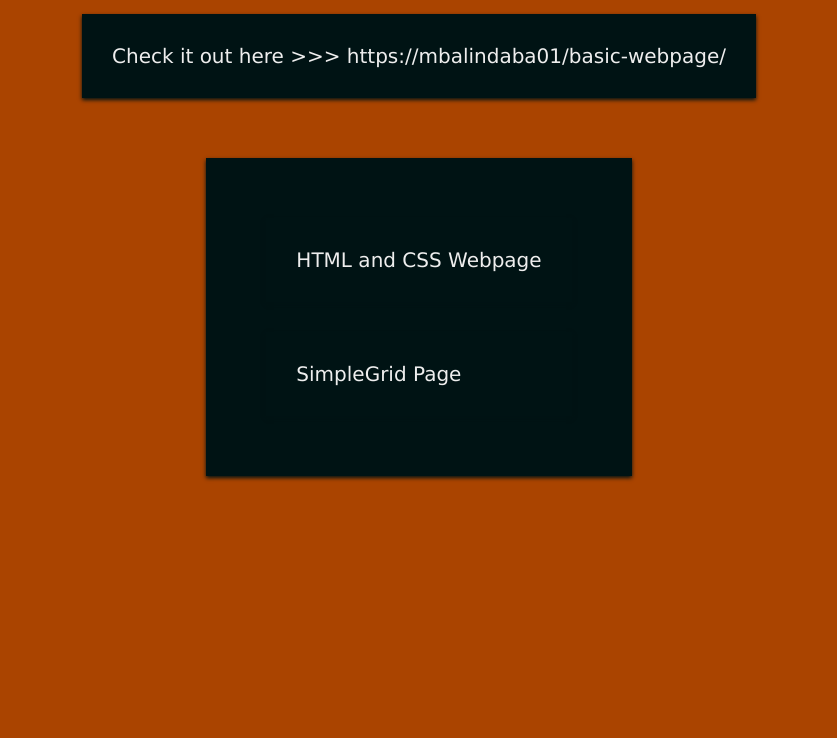
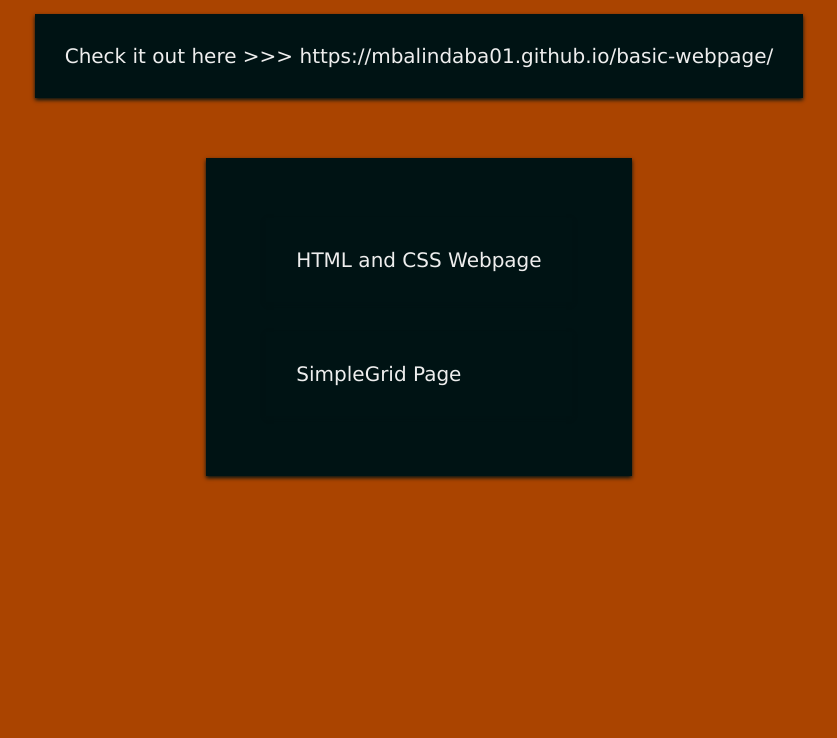
Before and after one commit to mbalindaba01/basic-webpage, a website: page index.html in a window 1280 px wide. Shown: the part 62-800 px from the top of the page, without its empty margins (221-1058 px from the left). Drawn offline with Linux system fonts and the light colour scheme.

Commit message:
fixed links

```diff
--- a/index.html
+++ b/index.html
@@ -10,7 +10,7 @@
 <body>
     <h1>Landing Page</h1>
     <div class="link">
-        <a href="https://mbalindaba01/basic-webpage/">Check it out here >>> https://mbalindaba01/basic-webpage/</a>
+        <a href="https://mbalindaba01.github.io/basic-webpage/">Check it out here >>> https://mbalindaba01.github.io/basic-webpage/</a>
     </div>
     <div class="pages">
         <div class="html-page">
```
